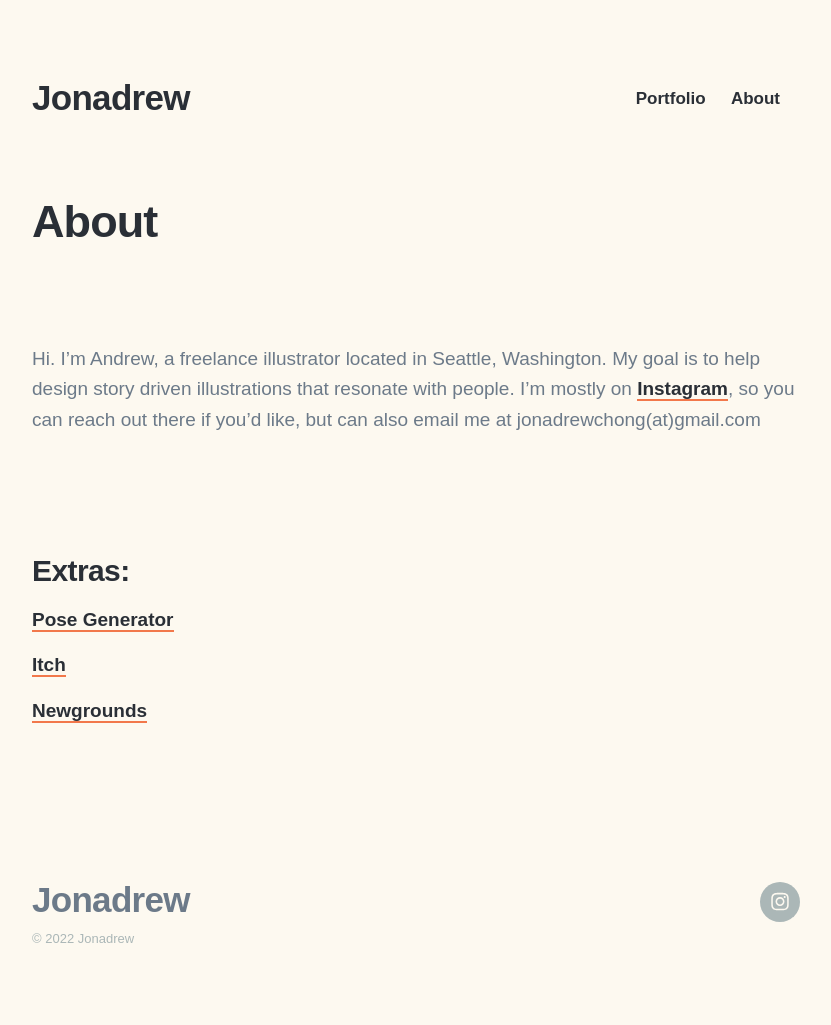
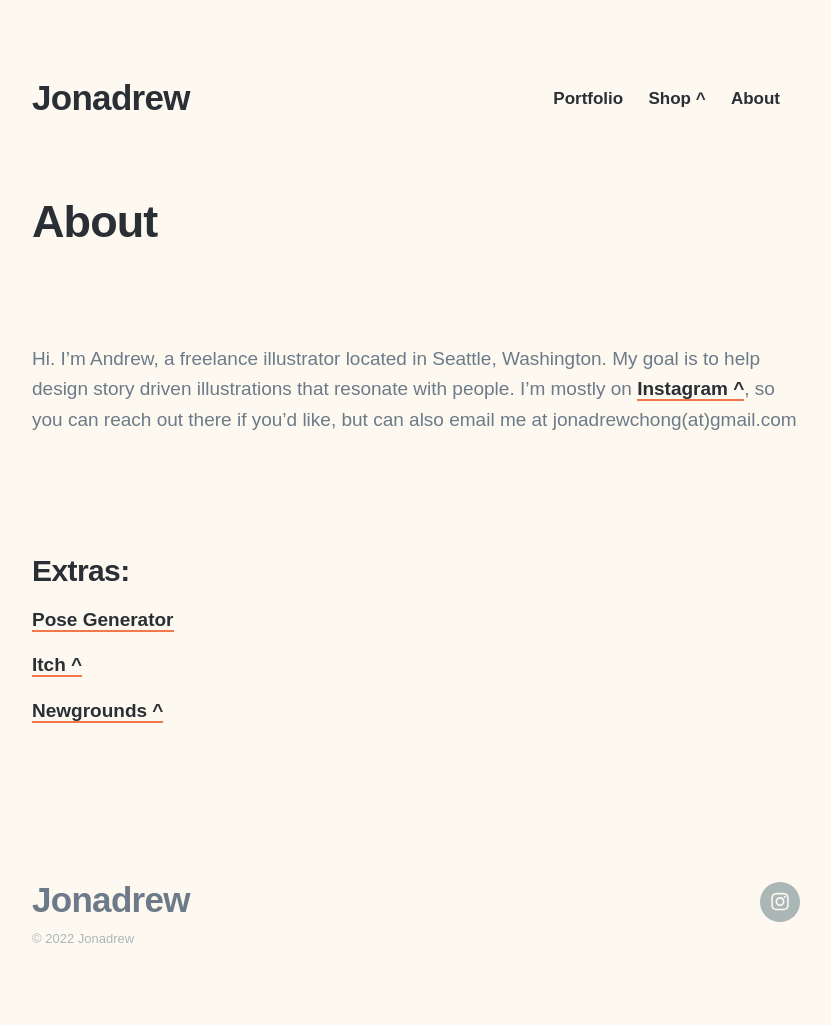
Before and after one commit to andrwyoung/jonadrew-v4, a Jekyll site: the page built from _pages/about.md, in a window 1280 px wide. Shown: the whole page, without its empty margins (224-1055 px from the left). Built offline with Jekyll 4.4.1, drawn with Linux system fonts in a browser that asks for light colours; nearby versions of some CDN libraries; some web fonts are replaced.

Commit message:
rewording and adding shop

```diff
--- a/_data/settings.yml
+++ b/_data/settings.yml
@@ -15,6 +15,8 @@ menu_settings:
     #   url: 'https://www.dailypaintworks.com/Artists/-jonadrew-13091'
     # - title: 'Poser'
     #   url: /pose
+    - title: 'Shop ^'
+      url: 'https://www.redbubble.com/people/jonadrew/shop?asc=u'
     - title: 'About'
       url: '/about'
 
--- a/_pages/about.md
+++ b/_pages/about.md
@@ -3,7 +3,7 @@ title: About
 description: About Jonadrew
 ---
 
-Hi. I'm Andrew, a freelance illustrator located in Seattle, Washington. My goal is to help design story driven illustrations that resonate with people. I'm mostly on [Instagram](https://www.instagram.com/jonadrew_/), so you can reach out there if you'd like, but can also email me at jonadrewchong(at)gmail.com
+Hi. I'm Andrew, a freelance illustrator located in Seattle, Washington. My goal is to help design story driven illustrations that resonate with people. I'm mostly on [Instagram ^](https://www.instagram.com/jonadrew_/), so you can reach out there if you'd like, but can also email me at jonadrewchong(at)gmail.com
 
 
 <br />
@@ -14,9 +14,9 @@ Hi. I'm Andrew, a freelance illustrator located in Seattle, Washington. My goal
 
 [Pose Generator](../pose/)
 
-[Itch](https://jonadrew.itch.io/)
+[Itch ^](https://jonadrew.itch.io/)
 
-[Newgrounds](https://jonadrew.newgrounds.com)
+[Newgrounds ^](https://jonadrew.newgrounds.com)
 
   <!-- but I also have a gallery up on
  [Daily Paint Works](https://www.dailypaintworks.com/Artists/-jonadrew-13091) for most of
--- a/index.html
+++ b/index.html
@@ -11,8 +11,8 @@ description: Digital Art Gallery
 
 		<h1>Portfolio</h1>
 
-		<p>link: <a href="../studies">Classwork and studies</a></p>
-		<p>link: <a href="../dump">More digital art</a></p>
+		<p>Additional gallery: <a href="../studies">Classwork and studies</a></p>
+		<p>Additional gallery: <a href="../dump">More digital art</a></p>
 
 	</div>
 
--- a/studies/index.html
+++ b/studies/index.html
@@ -11,7 +11,7 @@ description: Classwork and Studies
 		<h1>Studies Gallery</h1>
 
         <p> Some personal studies along with some classwork from
-            <a href="https://www.cgmasteracademy.com/">CGMA</a>
+            <a href="https://www.cgmasteracademy.com/">CGMA ^</a>
         </p>
 	</div>
 
```
Also changed, not shown: images/storage/204.jpg (renamed from images/studies/204.jpg), images/storage/colors.jpeg (renamed from images/studies/colors.jpeg), images/storage/raven.jpg (renamed from images/dump/raven.jpg), images/storage/tiger.jpg (renamed from images/dump/tiger.jpg), images/storage/wallpaper.jpg (renamed from images/dump/wallpaper.jpg), images/storage/z.jpg (added).
